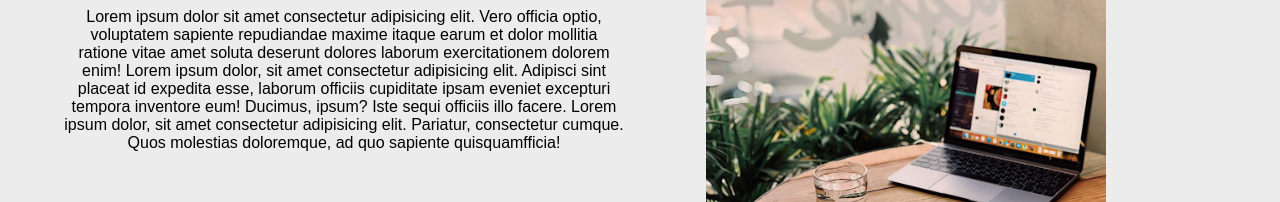
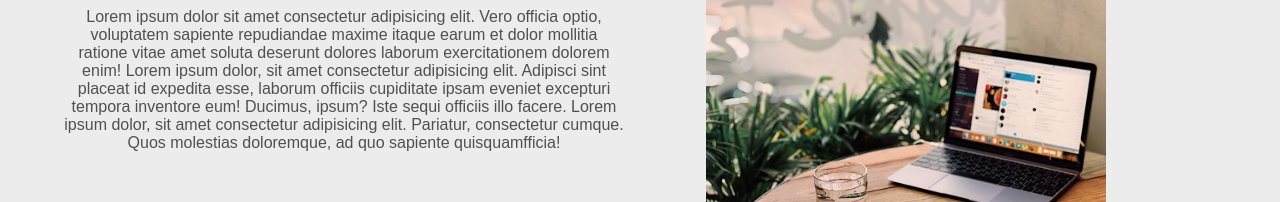
Before and after one commit to pablobezard/Trabajo-integrador---Modulo-HTML-CSS, a plain HTML site: page index.html in a window 1280 px wide. Shown: the part 3007-3209 px from the top of the page. Drawn offline with Linux system fonts and the light colour scheme.

Commit message:
trabajointegrador

```diff
--- a/styles.css
+++ b/styles.css
@@ -424,11 +424,15 @@ box-shadow: 0 5px 20px rgba(0,0,0,0.2);
 }
 }
 
+.contenedor p{
+    color: rgb(80, 80, 80);
+}
+
 .contenedor p,
 .contenedor h2{
     font-family: Arial, Helvetica, sans-serif;
     text-align: center;
-   margin-top:50px ;
+    margin-top:50px ;
    }
 
 
```
